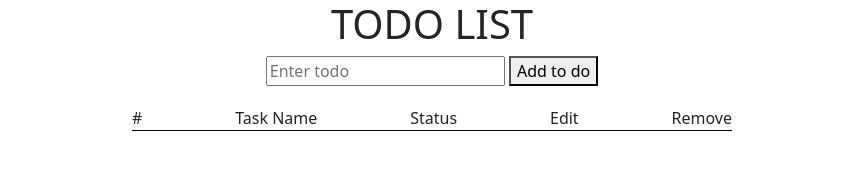
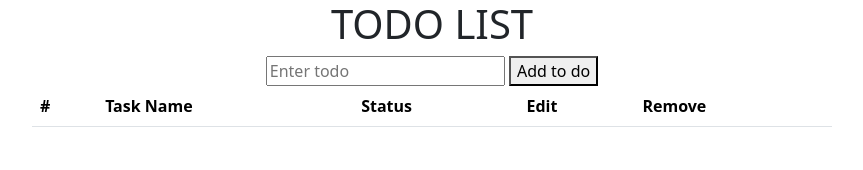
Before and after one commit to mcliky/vanillaJsToDoList, a website: page index.html in a window 1280 px wide. Shown: the whole page, without its empty margins (208-1071 px from the left). Drawn offline with nearby package versions, Linux system fonts and the light colour scheme.

Commit message:
changed html&css

```diff
--- a/index.html
+++ b/index.html
@@ -3,29 +3,38 @@
   <head>
     <meta charset="UTF-8" />
     <meta name="viewport" content="width=device-width, initial-scale=1.0" />
+    <link rel="stylesheet" href="style.css" />
     <link
       href="https://cdn.jsdelivr.net/npm/bootstrap@5.3.1/dist/css/bootstrap.min.css"
       rel="stylesheet"
       integrity="sha384-4bw+/aepP/YC94hEpVNVgiZdgIC5+VKNBQNGCHeKRQN+PtmoHDEXuppvnDJzQIu9"
       crossorigin="anonymous"
     />
-    <link rel="stylesheet" href="style.css" />
 
-    <title>Document</title>
+    <title>Todo</title>
   </head>
   <body>
-    <div class="list-container">
+    <div class="container list-container">
       <h1>TODO LIST</h1>
       <div class="enter-value">
         <input class="todo-text" type="text" placeholder="Enter todo" />
         <button class="add-todo" type="button">Add to do</button>
         <p class="warning">No input</p>
       </div>
-      <div class="table-head">
-        <span>#</span> <span>Task Name</span> <span>Status</span>
-        <span>Edit</span> <span>Remove</span>
+      <div class="item-list">
+        <table class="table table-head">
+          <tr>
+            <th scope="col">#</th>
+            <th scope="col">Task Name</th>
+            <th scope="col">Status</th>
+            <th scope="col">Edit</th>
+            <th scope="col">Remove</th>
+          </tr>
+
+          <table class="table items"> </table>
+          <button data-action="undoBtn" class="undo-button">Undo</button>
+        </table>
       </div>
-      <ul class="todo-list"></ul>
     </div>
     <script
       src="https://cdn.jsdelivr.net/npm/bootstrap@5.3.1/dist/js/bootstrap.bundle.min.js"
--- a/style.css
+++ b/style.css
@@ -1,19 +1,39 @@
-.todo-list {
-  list-style-type: none;
-  width: 600px;
-}
-
 .list-container {
   display: flex;
   align-items: center;
   flex-direction: column;
 }
 
-.table-head {
+.item-list{
+  width: 800px    ;
+}
+
+.warning {
+  display: none;
+  color: red;
+}
+.undo-button{
+  display: none;
+  position: relative;
+  left: 310px;
+}
+/*
+.todo-list {
+  list-style-type: none;
+  width: 600px;
+}
+
+
+
+.table {
   display: flex;
   justify-content: space-between;
   margin-bottom: 5px;
   border-bottom: 1px solid black;
+  width: 600px;
+}
+
+.row{
   width: 600px;
 }
 
@@ -32,7 +52,5 @@
   margin-bottom: 20px;
 }
 
-.warning {
-  display: none;
-  color: red;
-}
+
+ */
```
